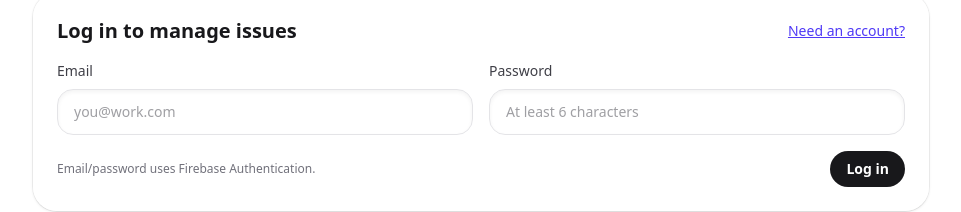
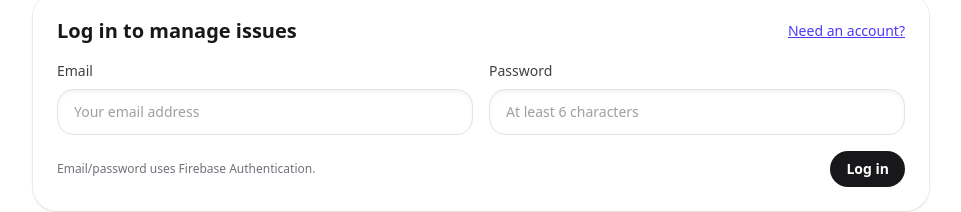
Before and after one commit to mdramjankhan/smart-issue-board, a Next.js app: page /auth in a window 1280 px wide. Shown: the part 247-459 px from the top of the page, without its empty margins (159-1120 px from the left). Built offline with nearby package versions, Linux system fonts and the light colour scheme; no server answers.

Commit message:
fixed some typos

```diff
--- a/components/auth/AuthForm.tsx
+++ b/components/auth/AuthForm.tsx
@@ -65,7 +65,7 @@ export function AuthForm({ mode = "login", onToggleMode, onSuccess }: AuthFormPr
             type="email"
             value={form.email}
             onChange={(e) => setForm((prev) => ({ ...prev, email: e.target.value }))}
-            placeholder="you@work.com"
+            placeholder="Your email address"
           />
         </label>
         <label className="flex flex-col gap-2 text-sm text-zinc-700">
```
